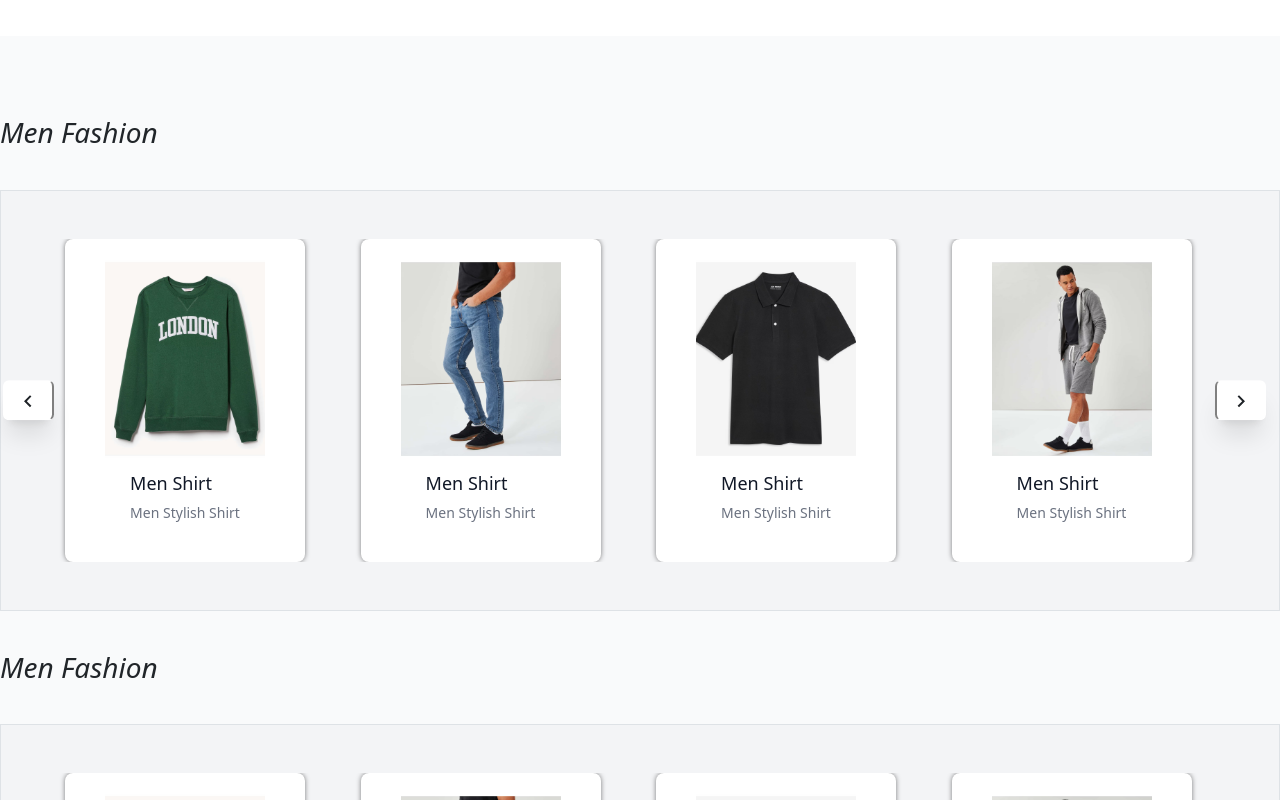
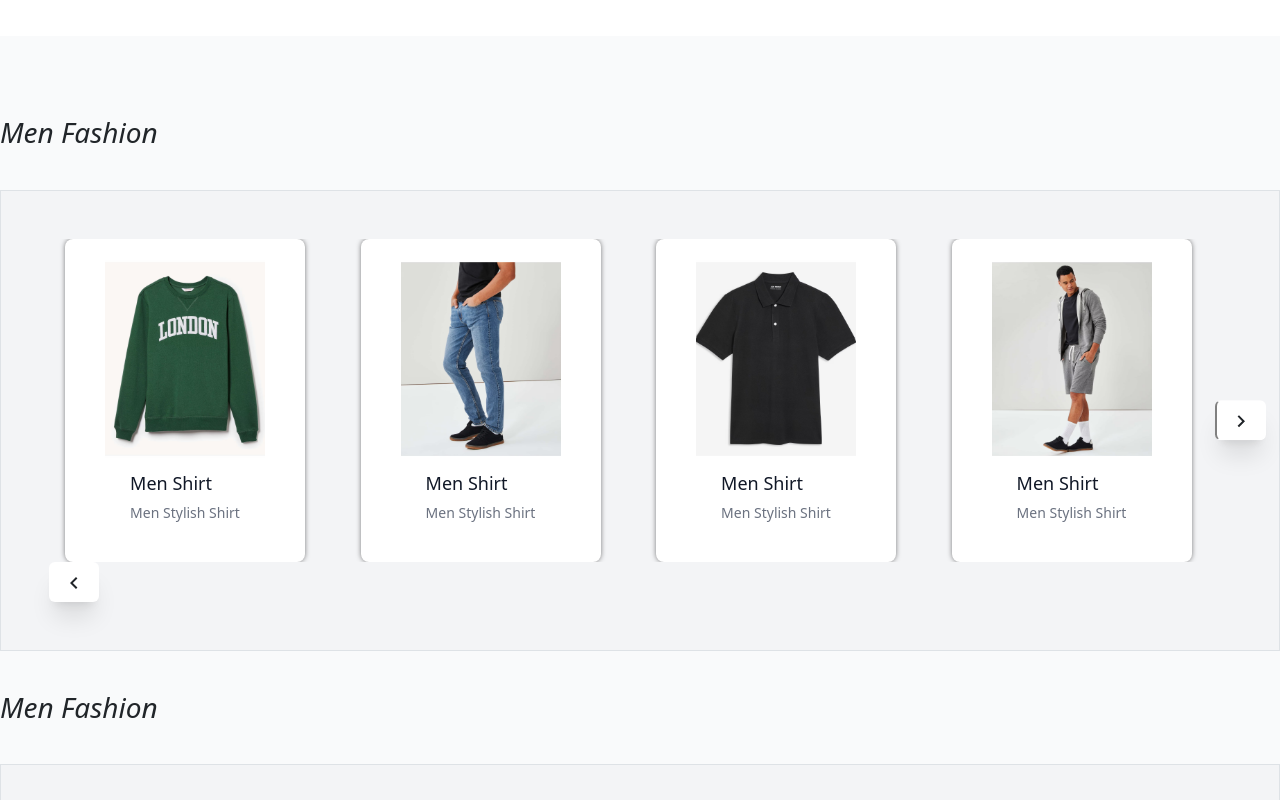
Before and after one commit to Rbrar5738/Trend_Treasures, a React (Create React App) app in the folder frontend/: page / in a window 1280 px wide. Both pictures are taken after a click on the button 1240 px from the left and 1013 px from the top of the page. Shown: the part 613-1413 px from the top of the page. Built offline with nearby package versions, Linux system fonts and the light colour scheme.

Commit message:
Home carosoul button error removed

```diff
--- a/frontend/src/Customers/Pages/HomePage/HomeSectionCard/HomeSectionCarsousal.jsx
+++ b/frontend/src/Customers/Pages/HomePage/HomeSectionCard/HomeSectionCarsousal.jsx
@@ -55,7 +55,7 @@ const HomeSectionCarsousal = () => {
           className='z-50 shadow-xl bg-white hover:bg-gray-300'
           onClick={slidePrev}
 
-          style={{ position: 'absolute', top: '50%', transform: 'translateY(-50%) ', left: '.12rem', borderRight: "2px rgba(0,0,0,0.5) solid" }}
+          sx={{ position: 'absolute', top: '8rem', left: '.12rem', borderRight: "2px rgba(0,0,0,0.5) solid" }}
           aria-label='prev'
         >
          <KeyboardArrowLeftIcon />
```
